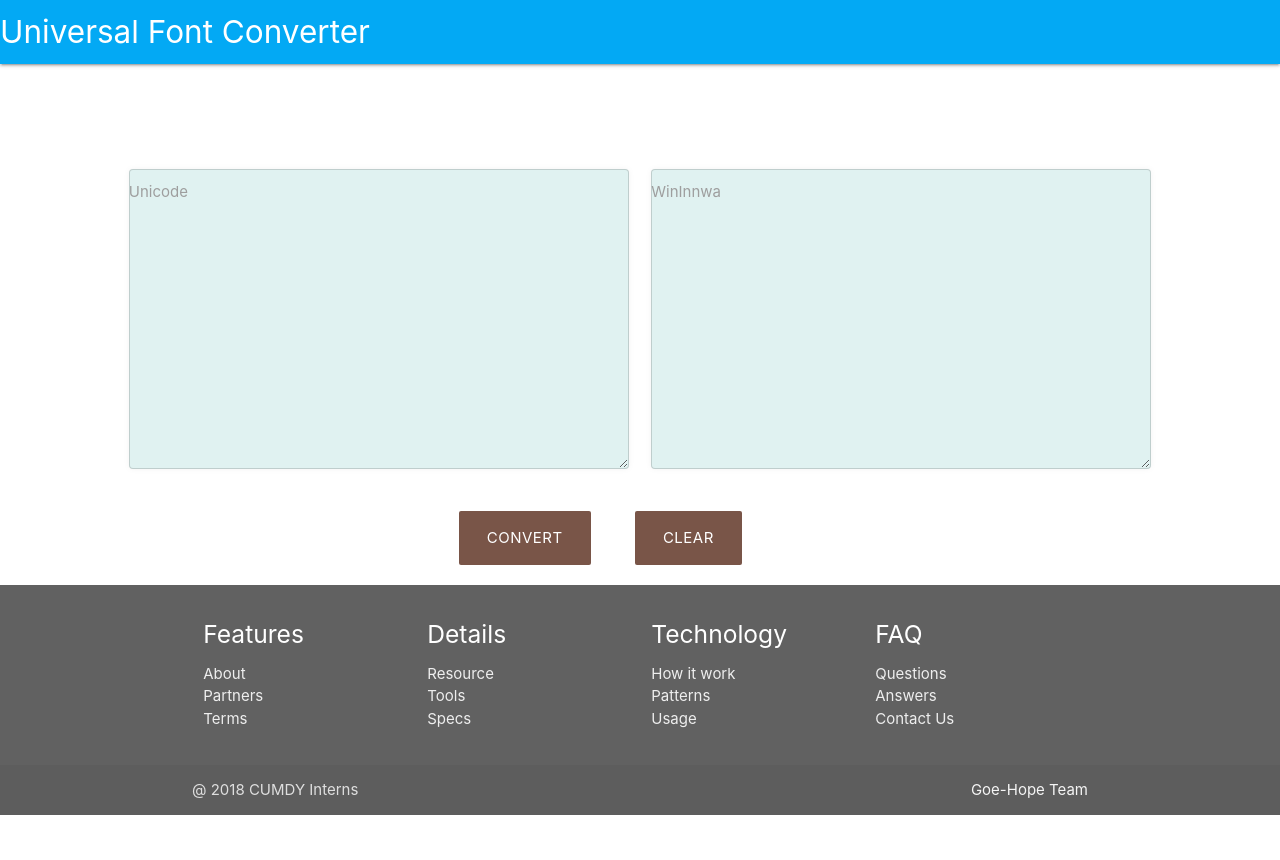
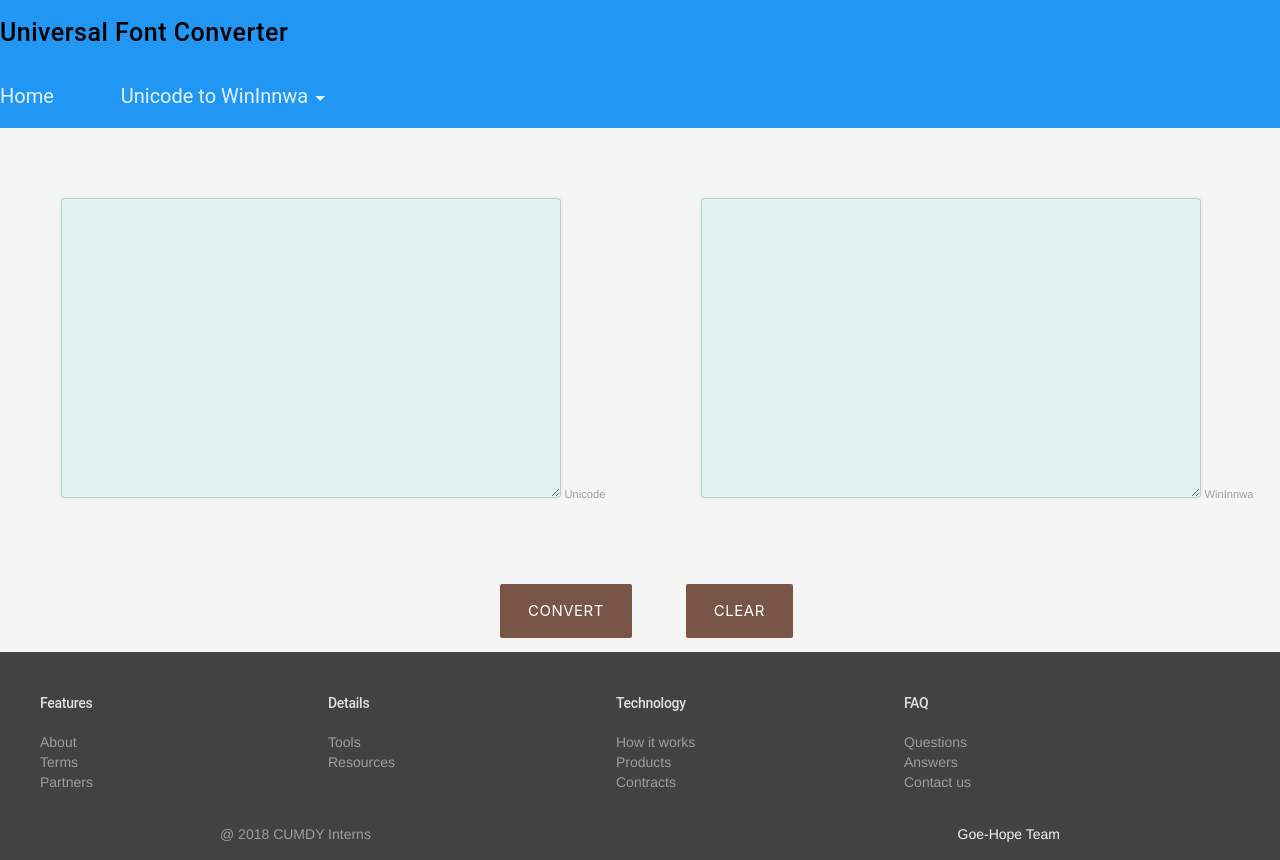
Before and after one commit to geohope15/finish, a Flask app: page /unitowin in a window 1280 px wide. Before the commit the page ends 815 px from the top, so only its background shows below. Run offline with Flask 2, Linux system fonts and the light colour scheme; some web fonts are replaced.

Commit message:
add git commit -m add

```diff
--- a/templates/unitowin.html
+++ b/templates/unitowin.html
@@ -1,21 +1,18 @@
-<!DOCTYPE html>
-
 <html>
-
     <head>
-
 		  <link href="https://fonts.googleapis.com/icon?family=Material+Icons" rel="stylesheet">
-
-			<link type="text/css" rel="stylesheet" href="{{url_for('static', filename='css/materialize.min.css')}}"  media="screen,projection"/>
+		  <link type="text/css" rel="stylesheet" href="{{url_for('static',filename='css/materialize.css')}}"  media="screen,projection"/>
+		  <link rel="stylesheet" href="{{url_for('static',filename='css/material.min.css')}}">
+		  <meta name="viewport" content="width=device-width, initial-scale=1.0"/>
+		  <script type="text/javascript" src="{{url_for('static',filename='JQuery/jquery.js')}}"></script>
 		  <link rel="stylesheet" href='https://mmwebfonts.comquas.com/fonts/?font=zawgyi' />
 	   	<link rel="stylesheet" href='https://mmwebfonts.comquas.com/fonts/?font=myanmar3' />
-			<meta name="viewport" content="width=device-width, initial-scale=1.0"/>
-
-			<script type="text/javascript" src="{{url_for('static', filename='JQuery/jquery.js')}}"></script>
-			<script type="text/javascript" src="{{url_for('static', filename='js/unitowin.js')}}"></script>
 
 		  <style>
-							@font-face {
+
+
+			@font-face
+				{
 					font-family: 'win_innwaregular';
 					src: url("{{url_for('static', filename='wininnwa-webfont.woff2')}}") format('woff2'),
 					url("{{url_for('static', filename='wininnwa-webfont.woff')}}") format('woff');
@@ -25,13 +22,39 @@
 				}
 
 
-				.footer-copyright
+			.demo-layout-transparent .mdl-layout__header,
+			.demo-layout-transparent .mdl-layout__drawer-button
 				{
-						background-color:#424242;
+					/* This background is dark, so we set text to white. Use 87% black instead if
+					your background is light. */
+					color: white;
 				}
-				.page-footer
+			mdl-layout__title,.mdl-layout-title
 				{
-						background-color:#616161;
+					display:block;
+					position:relative;
+					font-family:"Roboto","Helvetica","Arial",sans-serif;
+					font-size:25px;line-height:1;letter-spacing:.02em;
+					font-weight:500;box-sizing:border-box;
+					color:black;
+					margin:0;
+				}
+			 .mdl-layout__header-row
+				{
+					background-color:#2196f3;
+					padding:0 0 0 0;
+				}
+
+
+			#button2
+				{
+					margin-left:500px;
+					background-color:#795548;
+				}
+			#button1
+				{
+					margin-left:50px;
+					background-color:#795548;
 				}
 
 			body
@@ -40,38 +63,12 @@
 					min-height: 100vh;
 					flex-direction: column;
 				}
-
 			main
 				{
 					flex: 1 0 auto;
 				}
-
-
-				nav{
-					background-color:#03a9f4;
-					}
-						.waves-effect
+			#myinput,#output
 				{
-	background-color:#795548;
-	margin-left:500px;
-
-	}
-
-	#button2
-    {
-		margin-left:330px;
-		background-color:#795548;
-	}
-	#button1
-	{
-	margin-left:40px;
-	}
-
-
-	#myinput,#output
-
-	{
-
 					background-color:#e0f2f1 ;
 					-moz-border-radius: 4px;
 					-webkit-border-radius: 4px;
@@ -83,13 +80,41 @@
 					-webkit-box-shadow: 0px 0px 6px rgba(0,0,0,0.05);
 					box-shadow: 0px 0px 6px rgba(0,0,0,0.05);
 					height:300px;
-	resize: vertical;
 					width:500px;
+					margin-top:70px;
+					margin-left:50px;
+				}
+			.footer-copyright
+				{
+					background-color:#424242;
+				}
+			.page-footer
+				{
+					background-color:#616161;
+				}
+			.mdl-layout__title,.mdl-layout-title
+				{
+					display:block;
+					position:relative;
+					font-family:"Roboto","Helvetica","Arial",sans-serif;
+					font-size:25px;line-height:1;letter-spacing:.02em;
+					font-weight:500;
+					box-sizing:border-box;
+					color:black;
+					margin:0;
+					padding: 0 0 0 0;
+
+				}
+			.mdl-layout__header-row .mdl-navigation__link
+				{
+				  display: block;
+				  color:white;
+				  line-height: 64px;
+				  padding: 0 0px;
+				  font-size:20px;
 				}
 
-
 			</style>
-
 			<script>
 
 				$(document).ready(function()
@@ -98,17 +123,16 @@
 					$(".dropdown-trigger").dropdown();
 
 					});
-
-
-
     </script>
-
-
 	</head>
-
-	<body>
-
-
+	<body class="mdl-demo mdl-color--grey-100 mdl-color-text--grey-700 mdl-base">
+    <!-- Uses a transparent header that draws on top of the layout's background -->
+		<div class="demo-layout-transparent mdl-layout mdl-js-layout"></div>
+			<main class="mdl-layout__content">
+			<div class="mdl-layout__header-row mdl-layout--small-screen-only mdl-color--blue">
+              <span class="mdl-layout-title">Universal Font Converter</span>
+            </div>
+              <span class="mdl-layout-title">
 
 		<ul id="dropdown1" class="dropdown-content">
 
@@ -125,123 +149,86 @@
 			<li><a href="{{url_for('zawgyitowin')}}">Zawgyi to WinInnwa</a></li>
 
 		</ul>
+		  <div class="mdl-layout--large-screen-only mdl-layout__header-row mdl-color--blue" id="hello">
 
-		<nav>
-
-			<div class="nav-wrapper">
-
-				<a href="{{url_for('firstpage')}}" class="brand-logo">Universal Font Converter</a>
-
-					<br>
-					<br>
-				<a class="dropdown-trigger" href="#!" data-target="dropdown1">&nbsp;&nbsp;&nbsp;Unicode to Zawgyi&nbsp;&nbsp;&nbsp;<i class="material-icons right">arrow_drop_down</i></a>
-
-				<a  href="{{url_for('home')}}">Home</a>
+			<a class="mdl-navigation__link" href="{{url_for('home')}}">Home</a>&nbsp;&nbsp;&nbsp;&nbsp;&nbsp;&nbsp;&nbsp;
+			<a class="dropdown-trigger mdl-navigation__link" href="#!" data-target="dropdown1">&nbsp;&nbsp;&nbsp;
+			Unicode to WinInnwa<i class="material-icons">arrow_drop_down</i>
+            &nbsp;&nbsp;&nbsp;&nbsp;&nbsp;&nbsp;&nbsp;&nbsp;&nbsp&nbsp;&nbsp;&nbsp;</a></li>
 
 		</div>
+	</span>
 
-		</nav>
-		<br><br><br><br>
+		<div class="page-content">
+			<!-- Your content goes here-->
+			<div class="mdl-layout__tab-panel is-active" id="overview">
+				<form action="#">
 				 <div class="row">
-      <form class="col s12">
-        <div class="row">
-          <div class="input-field col s6">
+					<div class="col s6">
 						<textarea id="myinput"></textarea>
 						<label for="myinput">Unicode</label>
+						<br>
 					</div>
-
-
-          <div class="input-field col s6">
+					<div class="col s6">
 						<textarea id="output"></textarea>
 						<label for="output">WinInnwa</label>
+						<br>
 					</div>
 				</div>
-
+		<br><br><br>
 		<button type="submit" class="waves-effect btn-large z-depth-0" id="button2">Convert</button>
 		<button type="reset" class="waves-effect btn-large z-depth-0" id="button1">Clear</button>
 		</form>
+	<section class="section--center mdl-grid mdl-grid--no-spacing mdl-shadow--2dp"></section>
 	</div>
-		<footer class="page-footer">
-
-			<div class="container">
-
-				<div class="row">
-
-					<div class="col s3">
-
-						<h5 class="white-text">Features</h5>
-							<ul>
-								  <li><a class="grey-text text-lighten-3" href="about.html">About</a></li>
-
-								  <li><a class="grey-text text-lighten-3" href="partners.html">Partners</a></li>
-
-								  <li><a class="grey-text text-lighten-3" href="terms.html">Terms</a></li>
-
+		<footer class="mdl-mega-footer">
+			<div class="mdl-mega-footer--middle-section">
+							<div class="mdl-mega-footer--drop-down-section">
+								<input class="mdl-mega-footer--heading-checkbox" type="checkbox" checked>
+									<h1 class="mdl-mega-footer--heading">Features</h1>
+									<ul class="mdl-mega-footer--link-list">
+										<li><a href="{{url_for('about')}}">About</a></li>
+										<li><a href="#!">Terms</a></li>
+										<li><a href="#!">Partners</a></li>
 									</ul>
 							</div>
-
-					<div class="col  s3">
-
-						<h5 class="white-text">Details</h5>
-							<ul>
-								  <li><a class="grey-text text-lighten-3" href="resources.html">Resource</a></li>
-
-								  <li><a class="grey-text text-lighten-3" href="tools.html">Tools</a></li>
-
-								  <li><a class="grey-text text-lighten-3" href="specs.html">Specs</a></li>
-
+							<div class="mdl-mega-footer--drop-down-section">
+								<input class="mdl-mega-footer--heading-checkbox" type="checkbox" checked>
+									<h1 class="mdl-mega-footer--heading">Details</h1>
+									<ul class="mdl-mega-footer--link-list">
+										<li><a href="#!">Tools</a></li>
+										<li><a href="#!">Resources</a></li>
 									</ul>
 							</div>
-
-					<div class="col  s3">
-
-						<h5 class="white-text">Technology</h5>
-							<ul>
-								  <li><a class="grey-text text-lighten-3" href="howitwork.html">How it work</a></li>
-
-								  <li><a class="grey-text text-lighten-3" href="pattterns.html">Patterns</a></li>
-
-								  <li><a class="grey-text text-lighten-3" href="usage.html">Usage</a></li>
-
+							<div class="mdl-mega-footer--drop-down-section">
+								<input class="mdl-mega-footer--heading-checkbox" type="checkbox" checked>
+									<h1 class="mdl-mega-footer--heading">Technology</h1>
+									<ul class="mdl-mega-footer--link-list">
+										<li><a href="#!">How it works</a></li>
+										<li><a href="#!">Products</a></li>
+										<li><a href="#!">Contracts</a></li>
 									</ul>
 							</div>
-
-					<div class="col s3">
-
-						<h5 class="white-text">FAQ</h5>
-							<ul>
-								  <li><a class="grey-text text-lighten-3" href="questions.html">Questions</a></li>
-
-								  <li><a class="grey-text text-lighten-3" href="answers.html">Answers</a></li>
-
-								  <li><a class="grey-text text-lighten-3" href="contactus.html">Contact Us</a></li>
-
+							<div class="mdl-mega-footer--drop-down-section">
+								<input class="mdl-mega-footer--heading-checkbox" type="checkbox" checked>
+									<h1 class="mdl-mega-footer--heading">FAQ</h1>
+									<ul class="mdl-mega-footer--link-list">
+										<li><a href="#!">Questions</a></li>
+										<li><a href="#!">Answers</a></li>
+										<li><a href="#!">Contact us</a></li>
 								</ul>
 							</div>
-
 						</div>
-
+						<div class="footer-copyright">
+							<div class="container">
+								@ 2018 CUMDY Interns
+								<a class="grey-text text-lighten-4 right">Goe-Hope Team</a>
 							</div>
-
-			<div class="footer-copyright">
-
-				<div class="container">
-
-					@ 2018 CUMDY Interns
-
-						<a class="grey-text text-lighten-4 right">Goe-Hope Team</a>
-
 						</div>
-
+			</footer>
 		</div>
-
-		</footer>
-
-
-		<!--JavaScript at end of body for optimized loading-->
-
-		<script type="text/javascript" src="{{url_for('static',filename='js/materialize.min.js')}}"></script>
-
+	</main>
+	<script src="{{url_for('static',filename='js/material.min.js')}}" ></script>
+	<script type="text/javascript" src="{{url_for('static',filename='js/materialize.js')}}"></script>
 	</body>
-
 </html>
```
Lines whose indentation alone changed are shown as unchanged.
